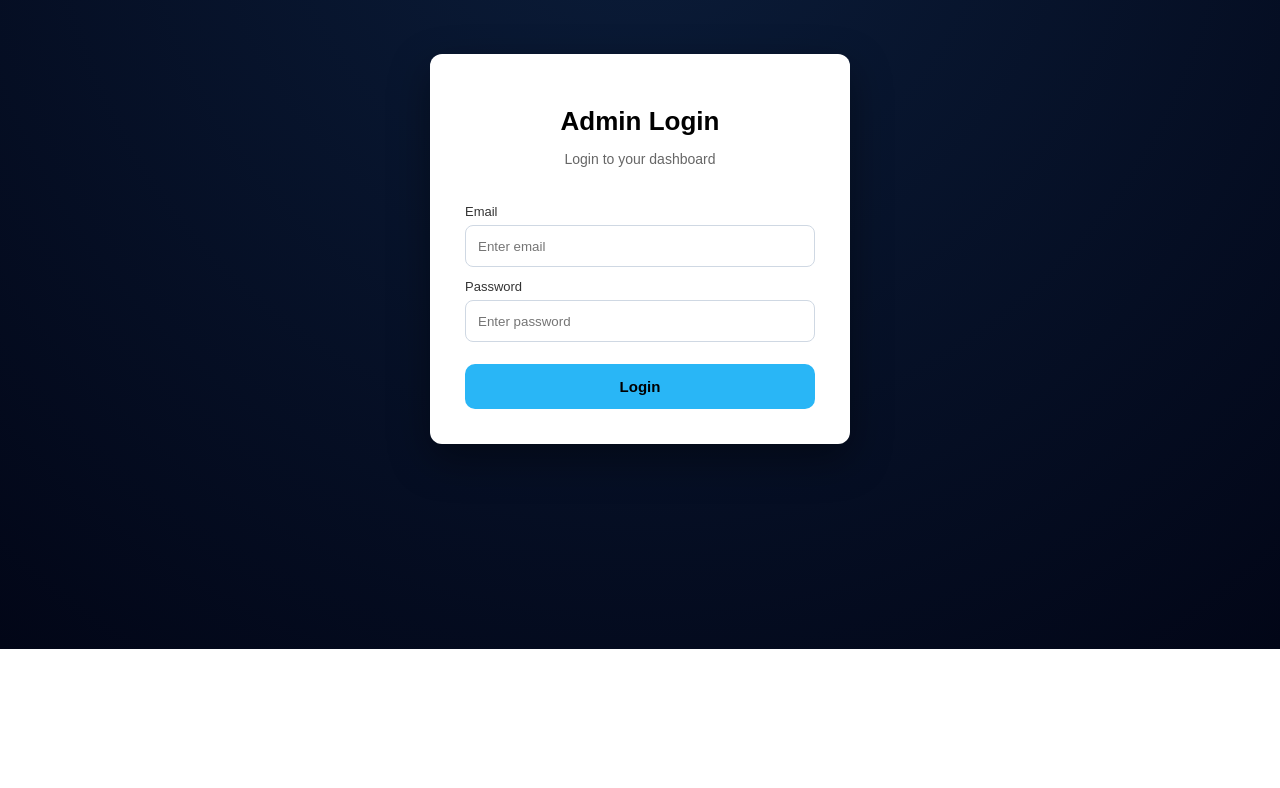
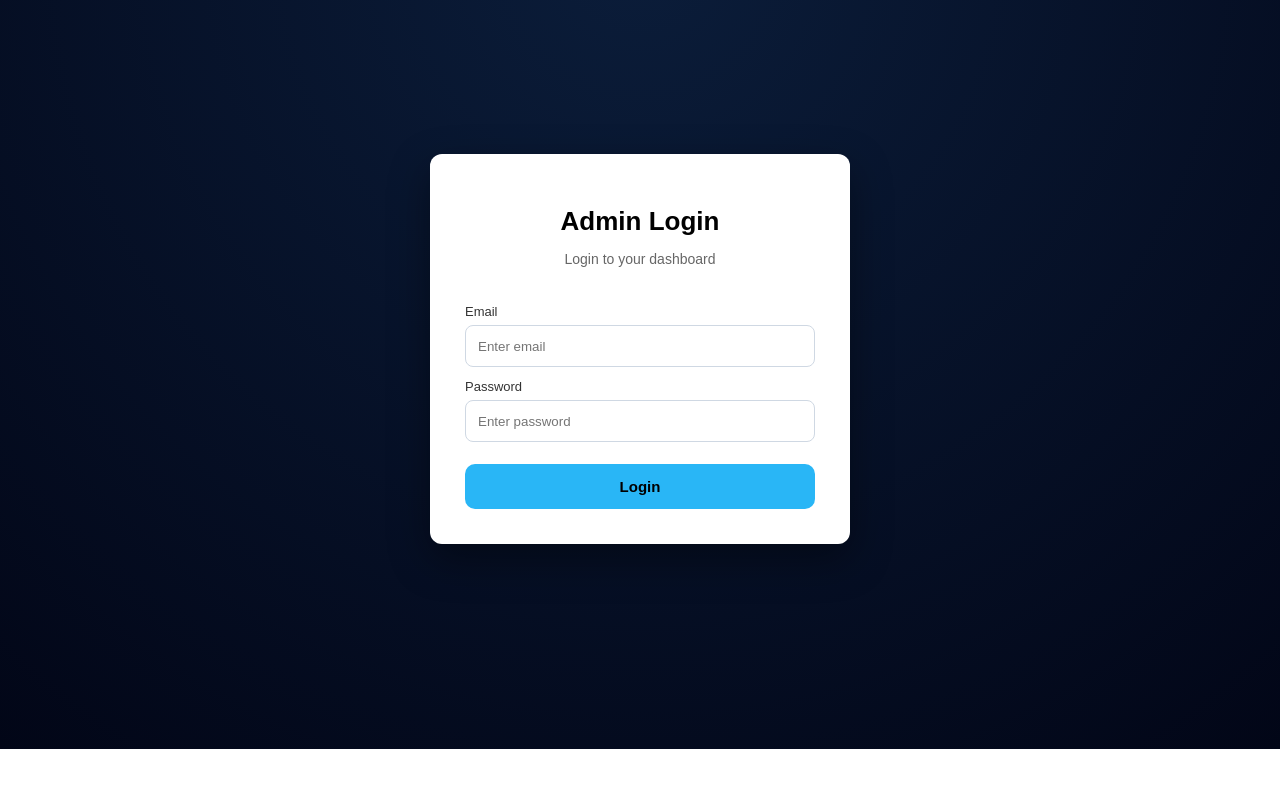
Before and after one commit to MSaad091/mern-ecommerce-app, a React (Vite) app in the folder admin-panel/: page / in a window 1280 px wide. Shown: the top 788 px of the page. Built offline with nearby package versions, Linux system fonts and the light colour scheme.

Commit message:
updatess

```diff
--- a/admin-panel/src/Stylesheets/Login.css
+++ b/admin-panel/src/Stylesheets/Login.css
@@ -12,7 +12,7 @@
   justify-content: center;
   align-items: center;
   padding: 20px;
-  margin-top: -200px;
+  margin-top: -100px;
 }
 
 /* ===== CARD ===== */
```
